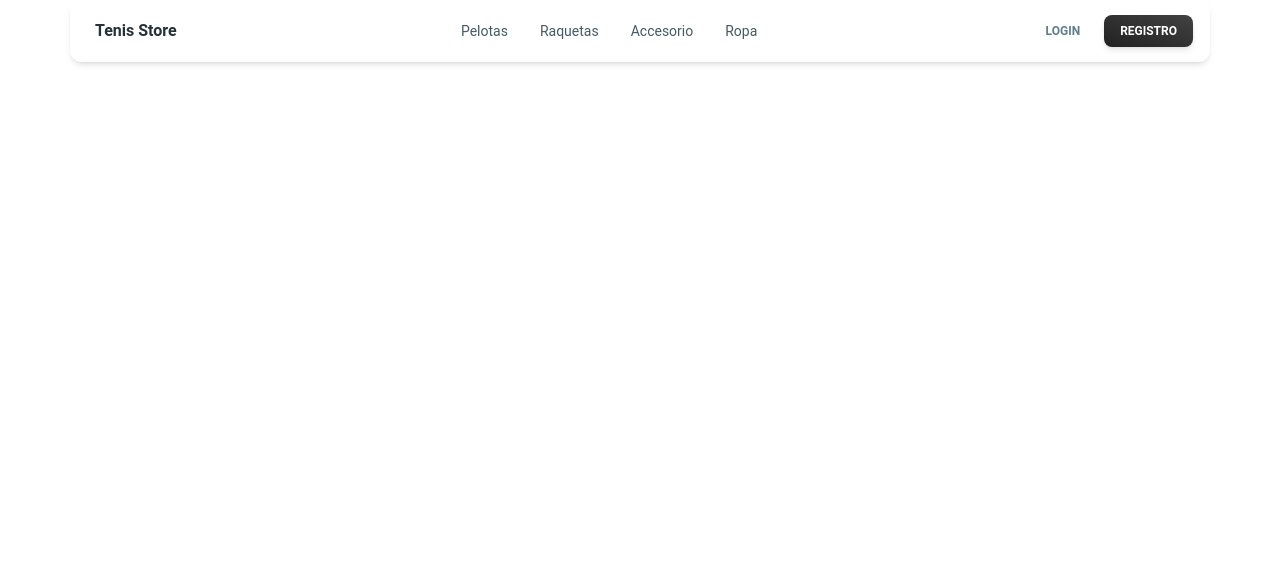
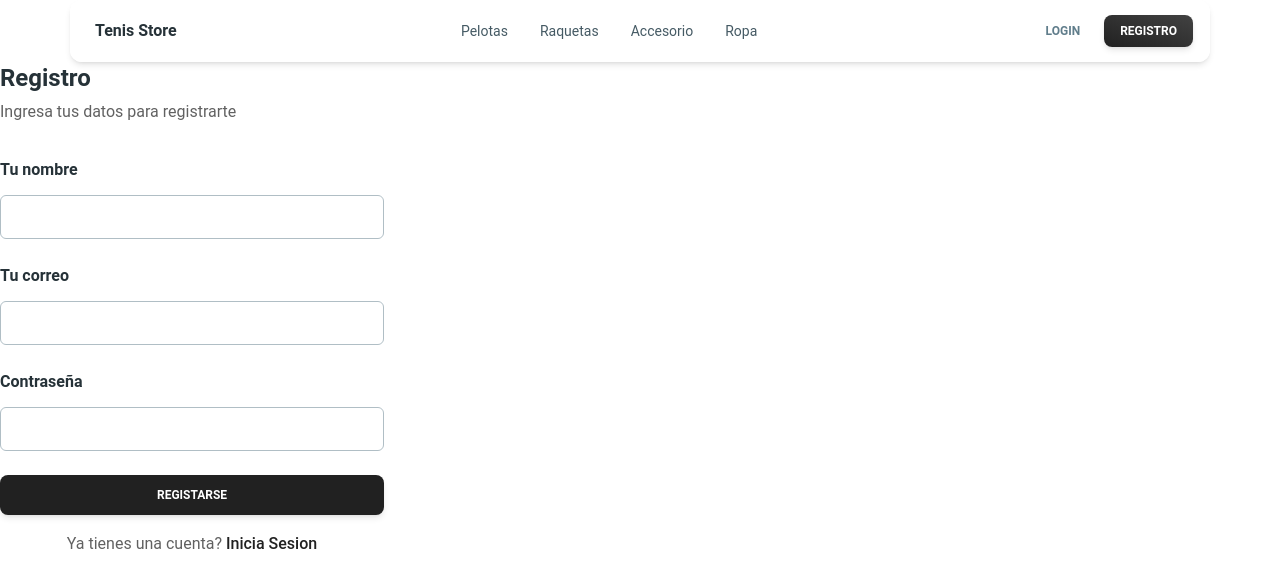
Before and after one commit to vmardo/tenis-chillan-ui, a React (Vite) app: page /registro in a window 1280 px wide. Shown: the top 588 px of the page. Built offline with nearby package versions, Linux system fonts and the light colour scheme.

Commit message:
cambio en estructura de formularios de login y registro

```diff
--- a/src/App.jsx
+++ b/src/App.jsx
@@ -2,6 +2,7 @@ import { NavbarTenis } from "./components/navbar/NavbarTenis"
 import {BrowserRouter as Router,Routes,Route} from "react-router-dom"
 import Home from "./pages/Home"
 import Login from "./pages/Login"
+import Registro from "./pages/Registro"
 import Pelotas from "./pages/productos/Pelotas"
 import Raquetas from "./pages/productos/Raquetas"
 import ProductoDetalle from "./pages/productos/ProductoDetalle"
@@ -14,6 +15,7 @@ function App() {
       <Routes>
        <Route path="/" element= {<Home/>} />
        <Route path="/login" element= {<Login/>} />
+       <Route path="/registro" element= {<Registro/>} />
        <Route path="/productos/Pelotas" element= {<Pelotas/>} />
        <Route path="/productos/Raquetas" element= {<Raquetas/>} />
        <Route path="/productos/detalle" element= {<ProductoDetalle/>} />
--- a/src/components/navbar/NavbarTenis.jsx
+++ b/src/components/navbar/NavbarTenis.jsx
@@ -82,9 +82,13 @@ export function NavbarTenis() {
             login
           </Button>
           </NavLink>
+
+          <NavLink to="/registro">
           <Button variant="gradient" size="sm">
             Registro
           </Button>
+          </NavLink>
+
         </div>
         <IconButton
           variant="text"
@@ -102,13 +106,20 @@ export function NavbarTenis() {
       <Collapse open={openNav}>
         <NavList />
         <div className="flex w-full flex-nowrap items-center gap-2 lg:hidden">
+
+          <NavLink to="/login">
           <Button variant="outlined" size="sm" color="blue-gray" fullWidth>
             login
           </Button>
+          </NavLink>
+
+          <NavLink to="/registro">
           <Button variant="gradient" size="sm" fullWidth>
             Registro
           </Button>
+          </NavLink>
         </div>
+
       </Collapse>
     </Navbar>
   );
--- a/src/pages/Login.jsx
+++ b/src/pages/Login.jsx
@@ -1,24 +1,25 @@
 import {
   Card,
   Input,
-    Checkbox,
   Button,
   Typography,
 } from "@material-tailwind/react";
+import { NavLink } from "react-router-dom";
 
 export function Login() {
   return (
      <Card color="transparent" shadow={false}>
       <Typography variant="h4" color="blue-gray">
-          Sign Up
+        Login
       </Typography>
       <Typography color="gray" className="mt-1 font-normal">
-          Nice to meet you! Enter your details to register.
+       Ingresa tus datos para iniciar sesion
       </Typography>
       <form className="mt-8 mb-2 w-80 max-w-screen-lg sm:w-96">
         <div className="mb-1 flex flex-col gap-6">
+
           <Typography variant="h6" color="blue-gray" className="-mb-3">
-              Your Name
+            Tu correo
           </Typography>
           <Input
             size="lg"
@@ -29,21 +30,10 @@ import {
             }}
           />
           <Typography variant="h6" color="blue-gray" className="-mb-3">
-              Your Email
+            Contraseña
           </Typography>
           <Input
-              size="lg"
-              placeholder="name@mail.com"
-              className=" !border-t-blue-gray-200 focus:!border-t-gray-900"
-              labelProps={{
-                className: "before:content-none after:content-none",
-              }}
-            />
-            <Typography variant="h6" color="blue-gray" className="-mb-3">
-              Password
-            </Typography>
-            <Input
-              type="password"
+            type="text"
             size="lg"
             placeholder="********"
             className=" !border-t-blue-gray-200 focus:!border-t-gray-900"
@@ -52,32 +42,15 @@ import {
             }}
           />
         </div>
-          <Checkbox
-            label={
-              <Typography
-                variant="small"
-                color="gray"
-                className="flex items-center font-normal"
-              >
-                I agree the
-                <a
-                  href="#"
-                  className="font-medium transition-colors hover:text-gray-900"
-                >
-                  &nbsp;Terms and Conditions
-                </a>
-              </Typography>
-            }
-            containerProps={{ className: "-ml-2.5" }}
-          />
+
         <Button className="mt-6" fullWidth>
-            sign up
+          Iniciar sesion
         </Button>
         <Typography color="gray" className="mt-4 text-center font-normal">
-            Already have an account?{" "}
-            <a href="#" className="font-medium text-gray-900">
-              Sign In
-            </a>
+          No tienes una cuenta?{" "}
+          <NavLink to="/registro" className="font-medium text-gray-900">
+            Registrate
+          </NavLink>
         </Typography>
       </form>
     </Card>
--- /dev/null
+++ b/src/pages/Registro.jsx
@@ -0,0 +1,70 @@
+import {
+    Card,
+    Input,
+    Button,
+    Typography,
+  } from "@material-tailwind/react";
+  import { NavLink } from "react-router-dom";
+
+  export function Registro() {
+    return (
+       <Card color="transparent" shadow={false}>
+        <Typography variant="h4" color="blue-gray">
+          Registro
+        </Typography>
+        <Typography color="gray" className="mt-1 font-normal">
+         Ingresa tus datos para registrarte
+        </Typography>
+        <form className="mt-8 mb-2 w-80 max-w-screen-lg sm:w-96">
+          <div className="mb-1 flex flex-col gap-6">
+            <Typography variant="h6" color="blue-gray" className="-mb-3">
+              Tu nombre
+            </Typography>
+            <Input
+              size="lg"
+              placeholder="tu nombre"
+              className=" !border-t-blue-gray-200 focus:!border-t-gray-900"
+              labelProps={{
+                className: "before:content-none after:content-none",
+              }}
+            />
+            <Typography variant="h6" color="blue-gray" className="-mb-3">
+              Tu correo
+            </Typography>
+            <Input
+              size="lg"
+              placeholder="name@mail.com"
+              className=" !border-t-blue-gray-200 focus:!border-t-gray-900"
+              labelProps={{
+                className: "before:content-none after:content-none",
+              }}
+            />
+            <Typography variant="h6" color="blue-gray" className="-mb-3">
+              Contraseña
+            </Typography>
+            <Input
+              type="text"
+              size="lg"
+              placeholder="********"
+              className=" !border-t-blue-gray-200 focus:!border-t-gray-900"
+              labelProps={{
+                className: "before:content-none after:content-none",
+              }}
+            />
+          </div>
+
+          <Button className="mt-6" fullWidth>
+            Registarse
+          </Button>
+          <Typography color="gray" className="mt-4 text-center font-normal">
+            Ya tienes una cuenta?{" "}
+            <NavLink to="/login" className="font-medium text-gray-900">
+              Inicia Sesion
+            </NavLink>
+          </Typography>
+        </form>
+      </Card>
+    );
+  }
+
+  export default Registro
```
Lines whose indentation alone changed are shown as unchanged.
